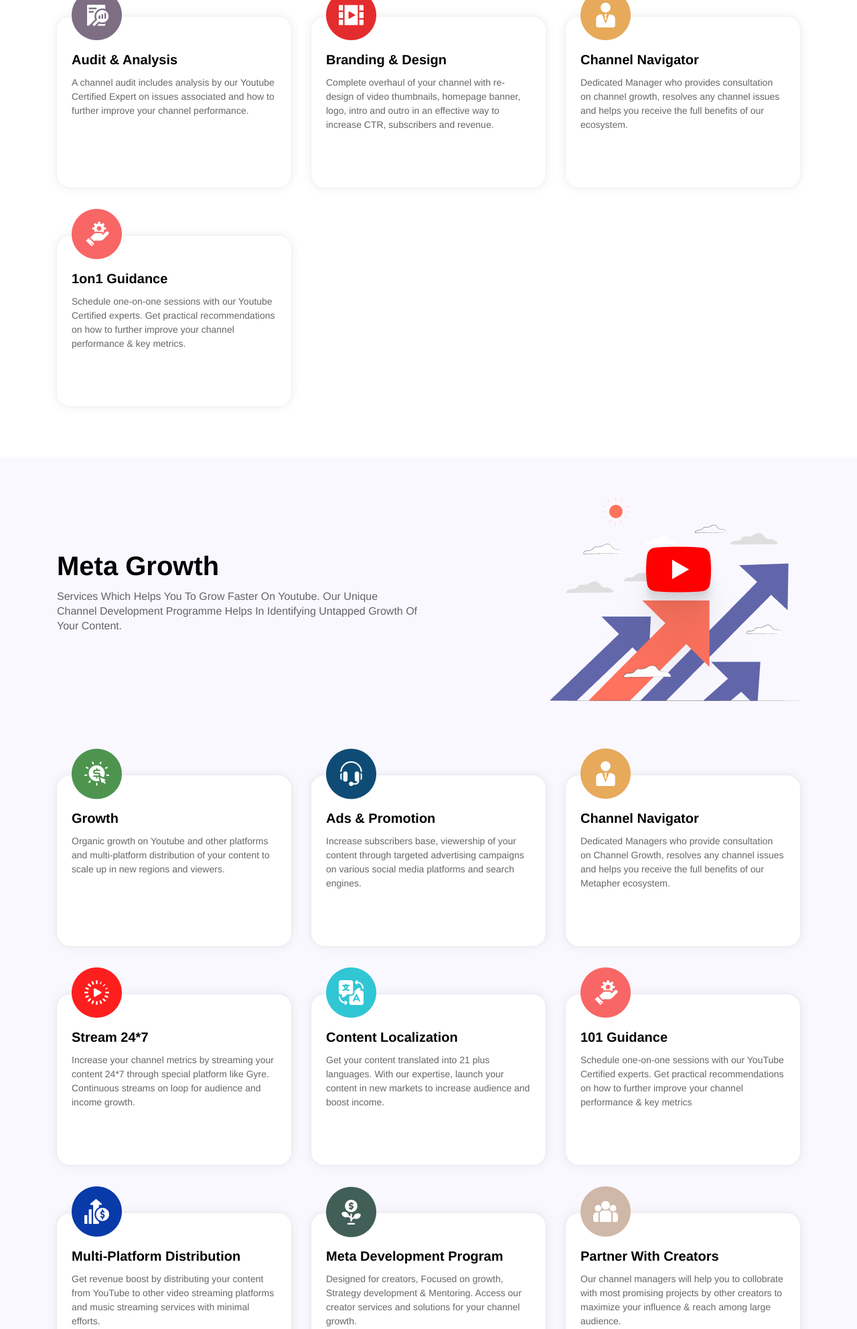
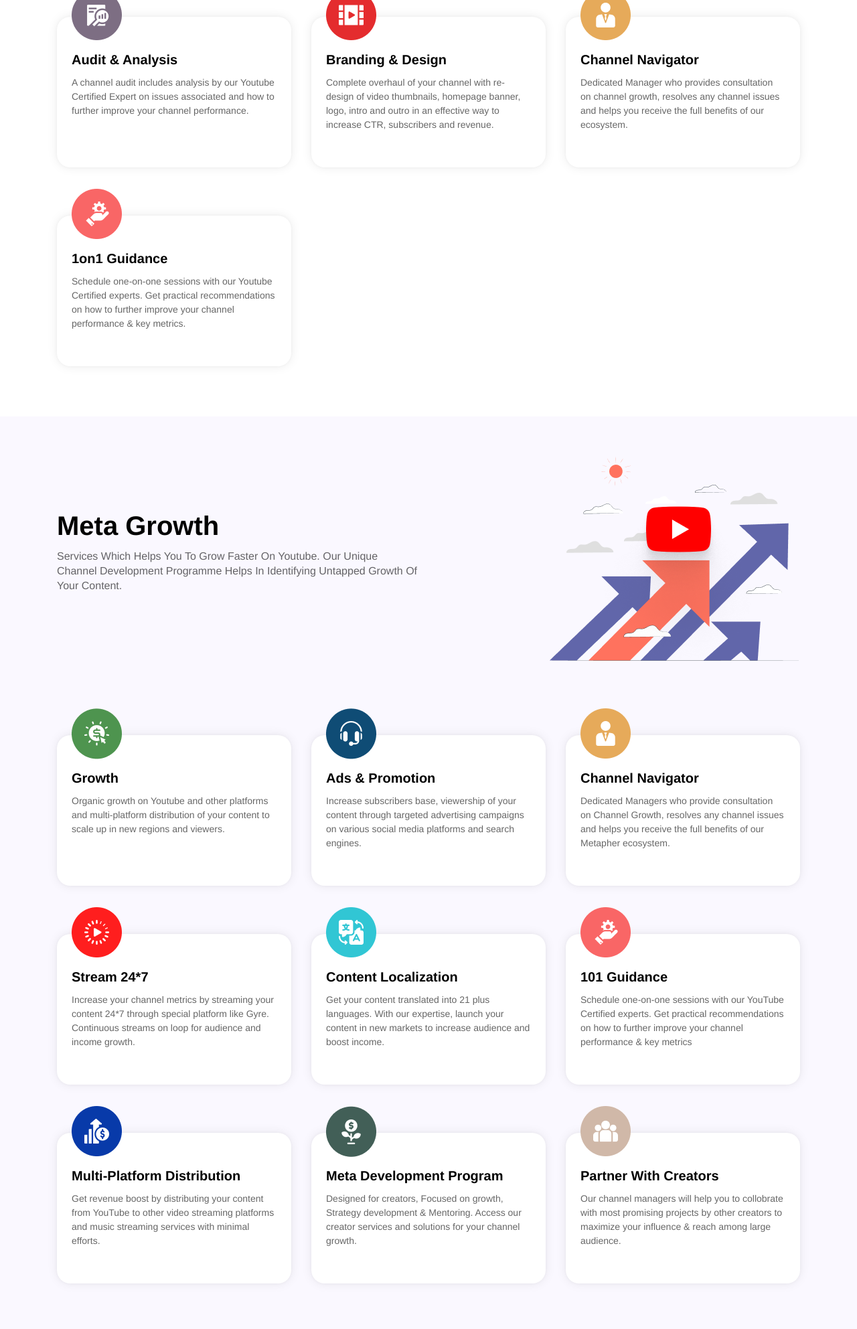
Before and after one commit to malikmudassar/metapublic, a PHP site: page /markup/meta-creator.html in a window 1280 px wide. Shown: the part 2026-4011 px from the top of the page at 67% size. Run offline with PHP 8.4, Linux system fonts and the light colour scheme.

Commit message:
style changes

```diff
--- a/markup/css/style.css
+++ b/markup/css/style.css
@@ -1138,7 +1138,7 @@ ul.focus-List li:before {
     box-shadow: 0px 0px 4px rgb(0 0 0 / 4%), 0px 0px 16px rgb(0 0 0 / 8%);
     border-radius: 20px;
     padding: 53px 22px;
-    min-height: 255px;
+    min-height: 225px;
     margin-top: 72px;
     position: relative;
 }
```
